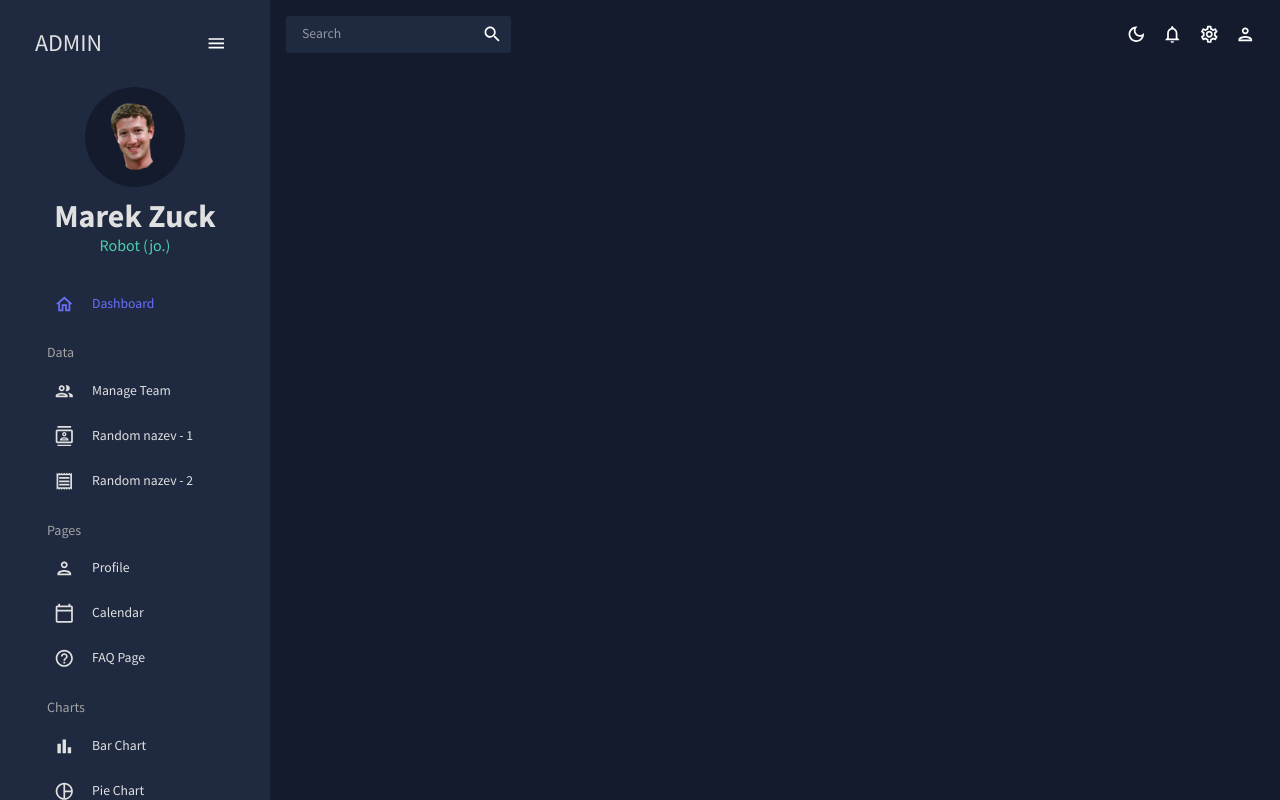
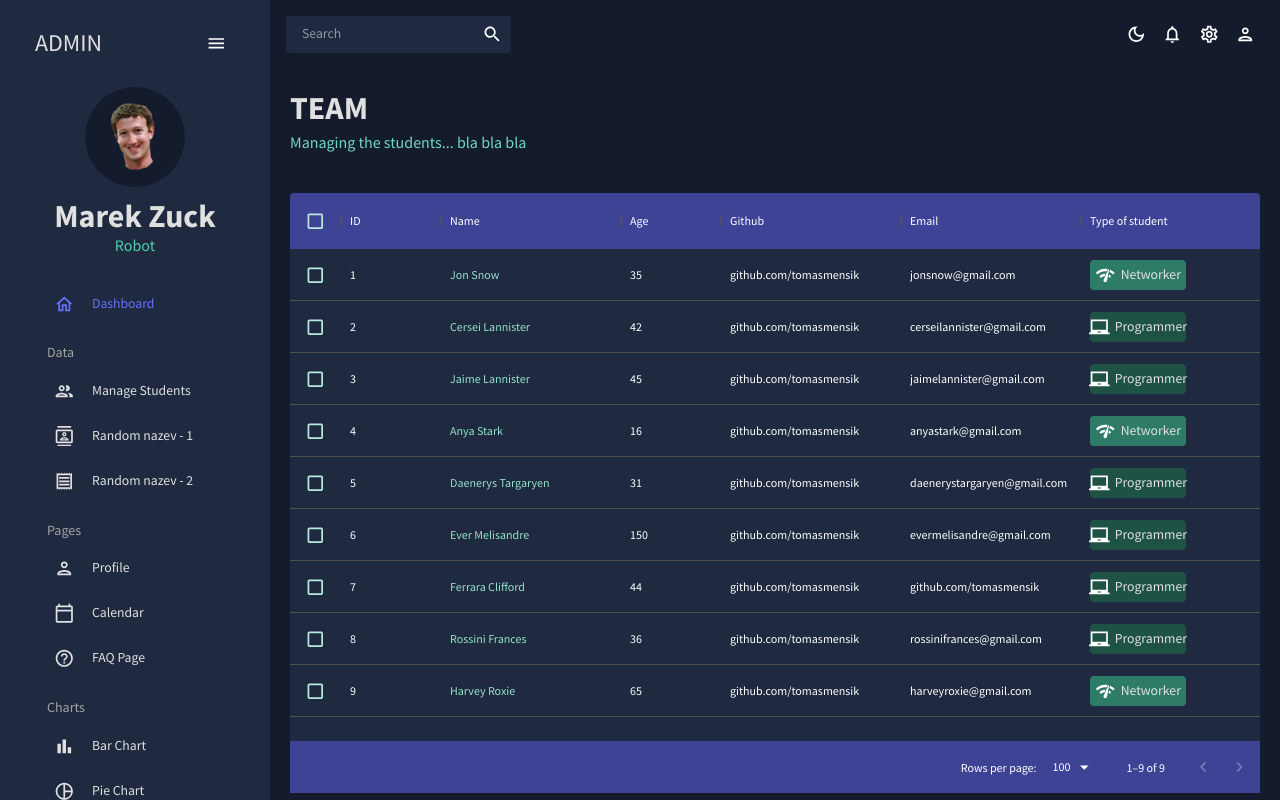
Before and after one commit to tomasmensik/maturita_exam, a React (Create React App) app: page /team in a window 1280 px wide. Built offline with nearby package versions, Linux system fonts and the light colour scheme.

Commit message:
Scenes - Manage Team

```diff
--- a/src/App.js
+++ b/src/App.js
@@ -4,7 +4,7 @@
 import Topbar from "./scenes/global/Topbar";
 import Sidebar from "./scenes/global/Sidebar";
 import Dashboard from "./scenes/dashboard";
-//import Team from "./scenes/team";
+import Team from "./scenes/team";
 //import RandomNazev1 from "./scenes/randomnazev1";
 //import RandomNazev2 from "./scenes/randomnazev2";
 //import Bar from "./scenes/bar";
@@ -27,7 +27,7 @@
             <Topbar />
             <Routes>
               <Route path="/" element={<Dashboard />} />
-              {/*<Route path="/team" element={<Team />} />*/}
+              <Route path="/team" element={<Team />} />
               {/*<Route path="/randomnazev1" element={<RandomNazev1 />} />*/}
               {/*<Route path="/randomnazev2" element={<RandomNazev2 />} />*/}
               {/*<Route path="/profile" element={<Profile />} />*/}
--- a/src/data/mockData.js
+++ b/src/data/mockData.js
@@ -6,72 +6,72 @@
     name: "Jon Snow",
     email: "jonsnow@gmail.com",
     age: 35,
-    phone: "(665)121-5454",
-    access: "admin",
+    github: "github.com/tomasmensik",
+    access: "Networker",
   },
   {
     id: 2,
     name: "Cersei Lannister",
     email: "cerseilannister@gmail.com",
     age: 42,
-    phone: "(421)314-2288",
-    access: "manager",
+    github: "github.com/tomasmensik",
+    access: "Programmer",
   },
   {
     id: 3,
     name: "Jaime Lannister",
     email: "jaimelannister@gmail.com",
     age: 45,
-    phone: "(422)982-6739",
-    access: "user",
+    github: "github.com/tomasmensik",
+    access: "Programmer",
   },
   {
     id: 4,
     name: "Anya Stark",
     email: "anyastark@gmail.com",
     age: 16,
-    phone: "(921)425-6742",
-    access: "admin",
+    github: "github.com/tomasmensik",
+    access: "Networker",
   },
   {
     id: 5,
     name: "Daenerys Targaryen",
     email: "daenerystargaryen@gmail.com",
     age: 31,
-    phone: "(421)445-1189",
-    access: "user",
+    github: "github.com/tomasmensik",
+    access: "Programmer",
   },
   {
     id: 6,
     name: "Ever Melisandre",
     email: "evermelisandre@gmail.com",
     age: 150,
-    phone: "(232)545-6483",
-    access: "manager",
+    github: "github.com/tomasmensik",
+    access: "Programmer",
   },
   {
     id: 7,
     name: "Ferrara Clifford",
-    email: "ferraraclifford@gmail.com",
+    email: "github.com/tomasmensik",
     age: 44,
-    phone: "(543)124-0123",
-    access: "user",
+    github: "github.com/tomasmensik",
+    access: "Programmer",
   },
   {
     id: 8,
     name: "Rossini Frances",
     email: "rossinifrances@gmail.com",
     age: 36,
-    phone: "(222)444-5555",
-    access: "user",
+    github: "github.com/tomasmensik",
+    access: "Programmer",
   },
   {
     id: 9,
     name: "Harvey Roxie",
     email: "harveyroxie@gmail.com",
     age: 65,
-    phone: "(444)555-6239",
-    access: "admin",
+    github: "github.com/tomasmensik",
+    access: "Networker",
   },
 ];
 
@@ -849,7 +849,7 @@
     value: 66890,
   },
   {
-    id: "GUY",
+    id: "student",
     value: 719300,
   },
   {
--- a/src/scenes/dashboard/index.jsx
+++ b/src/scenes/dashboard/index.jsx
@@ -7,7 +7,7 @@
       <Box display="flex" justifyContent="space-between" alignItems="center">
         <Header
           title="DASHBOARD"
-          subtitle="Zdarec, jeste nevim jestli mam psat v cz nebo eng :-)"
+          subtitle="Jeste nevim, jestli mam psat v cz nebo eng."
         ></Header>
       </Box>
     </Box>
--- a/src/scenes/global/Sidebar.jsx
+++ b/src/scenes/global/Sidebar.jsx
@@ -109,7 +109,7 @@
                   Marek Zuck
                 </Typography>
                 <Typography variant="h5" color={colors.greenAccent[500]}>
-                  Robot (jo.)
+                  Robot
                 </Typography>
               </Box>
             </Box>
@@ -132,7 +132,7 @@
               Data
             </Typography>
             <Item
-              title="Manage Team"
+              title="Manage Students"
               to="/team"
               icon={<PeopleOutlinedIcon />}
               selected={selected}
--- /dev/null
+++ b/src/scenes/team/index.jsx
@@ -0,0 +1,106 @@
+import { Box, Typography, useTheme } from "@mui/material";
+import { DataGrid } from "@mui/x-data-grid";
+import { tokens } from "../../theme";
+import { mockDataTeam } from "../../data/mockData";
+import LaptopChromebookIcon from "@mui/icons-material/LaptopChromebook";
+import NetworkCheckIcon from "@mui/icons-material/NetworkCheck";
+import Header from "../../components/Header";
+
+const Team = () => {
+  const theme = useTheme();
+  const colors = tokens(theme.palette.mode);
+  const columns = [
+    { field: "id", headerName: "ID" },
+    {
+      field: "name",
+      headerName: "Name",
+      flex: 1,
+      cellClassName: "name-column--cell",
+    },
+    {
+      field: "age",
+      headerName: "Age",
+      type: "number",
+      headerAlign: "left",
+      align: "left",
+    },
+    {
+      field: "github",
+      headerName: "Github",
+      flex: 1,
+    },
+    {
+      field: "email",
+      headerName: "Email",
+      flex: 1,
+    },
+    {
+      field: "accessLevel",
+      headerName: "Type of student",
+      flex: 1,
+      renderCell: ({ row: { access } }) => {
+        return (
+          <Box
+            width="60%"
+            p="5px"
+            display="flex"
+            justifyContent="center"
+            backgroundColor={
+              access === "Programmer"
+                ? colors.greenAccent[800]
+                : access === "Networker"
+                ? colors.greenAccent[700]
+                : colors.greenAccent[700]
+            }
+            borderRadius="4px"
+          >
+            {access === "Programmer" && <LaptopChromebookIcon />}
+            {access === "Networker" && <NetworkCheckIcon />}
+            <Typography color={colors.grey[100]} sx={{ ml: "5px" }}>
+              {access}
+            </Typography>
+          </Box>
+        );
+      },
+    },
+  ];
+
+  return (
+    <Box m="20px">
+      <Header title="TEAM" subtitle="Managing the students... bla bla bla" />
+      <Box
+        m="40px 0 0 0"
+        height="75vh"
+        sx={{
+          "& .MuiDataGrid-root": {
+            border: "none",
+          },
+          "& .MuiDataGrid-cell": {
+            borderBottom: "none",
+          },
+          "& .name-column--cell": {
+            color: colors.greenAccent[300],
+          },
+          "& .MuiDataGrid-columnHeaders": {
+            backgroundColor: colors.blueAccent[700],
+            borderBottom: "none",
+          },
+          "& .MuiDataGrid-virtualScroller": {
+            backgroundColor: colors.primary[400],
+          },
+          "& .MuiDataGrid-footerContainer": {
+            borderTop: "none",
+            backgroundColor: colors.blueAccent[700],
+          },
+          "& .MuiCheckbox-root": {
+            color: `${colors.greenAccent[200]} !important`,
+          },
+        }}
+      >
+        <DataGrid checkboxSelection rows={mockDataTeam} columns={columns} />
+      </Box>
+    </Box>
+  );
+};
+
+export default Team;
```
Also changed, not shown: 1 other file (tests, documents, lock files or other folders).
